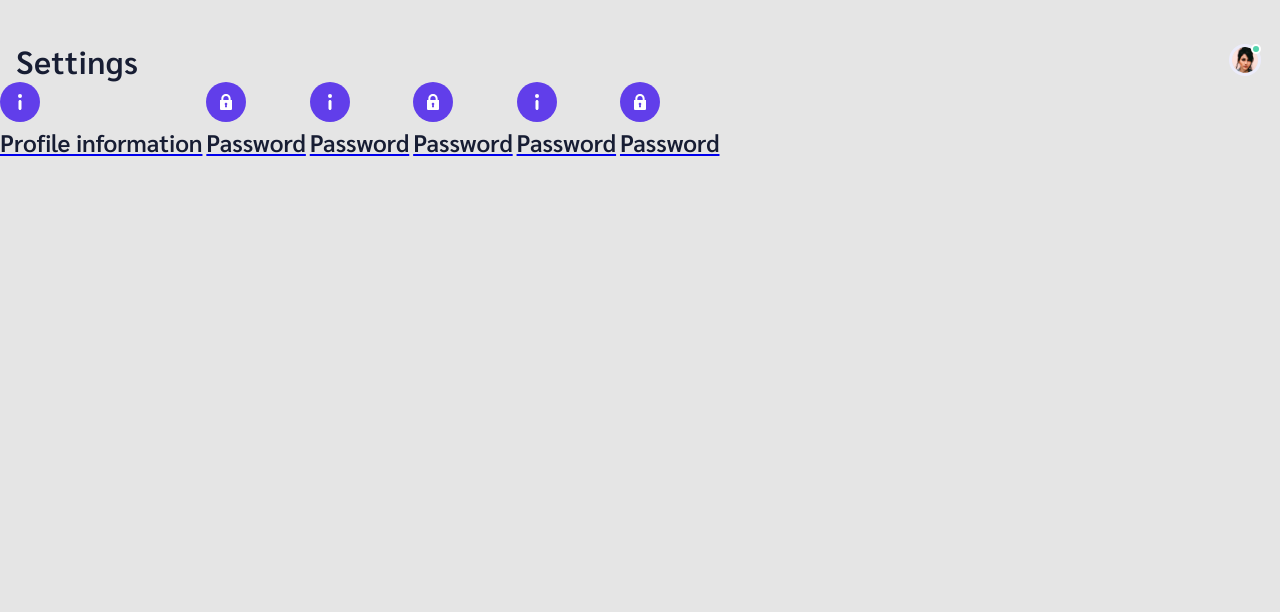
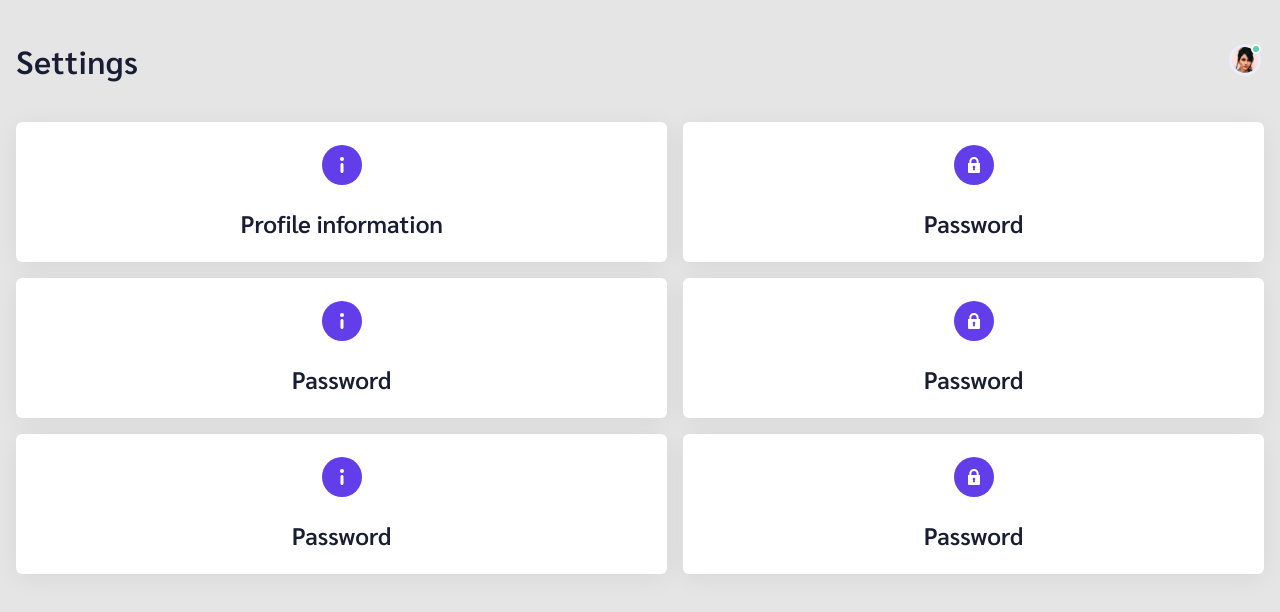
Before and after one commit to ViiAraujjooo/bank-interface, a website: page index.html in a window 1280 px wide. Drawn offline with nearby package versions, Linux system fonts and the light colour scheme; files that its build step writes are made by us from their sources.

Commit message:
style: adjustments on card component

```diff
--- a/assets/stylesheets/app.sass
+++ b/assets/stylesheets/app.sass
@@ -1,5 +1,6 @@
 @import 'base/_reset.sass'
 
 @import 'components/_avatar.sass'
+@import 'components/_card.sass'
 @import 'components/_header.sass'
 @import 'components/_title.sass'
--- /dev/null
+++ b/assets/stylesheets/components/_card.sass
@@ -0,0 +1,39 @@
+.section-settings
+  margin: 40px 16px 16px 16px
+  display: grid
+  grid-template-columns: auto auto
+  grid-column-gap: 16px
+  grid-row-gap: 16px
+
+.card
+  display: flex
+  flex-direction: column
+  justify-content: center
+  align-items: center
+  min-width: 164px
+  height: 140px
+  background-color: #fff
+  border-radius: 6px
+  box-shadow: 0 4px 26px rgba(0, 0, 0, 0.06)
+  padding: 16px
+  text-align: center
+  text-decoration: none
+  outline-width: 2px
+  outline-style: solid
+  outline-color: transparent
+  outline-offset: -20px
+
+  &:hover
+    box-shadow: 0 4px 26px rgba(97, 62, 234, 0.4)
+    transition-duration: 0.2s
+    transition-property: box-shadow, outline-color
+    transition-timing-function: ease-out
+
+  &:focus-visible
+    outline-color: #613EEA
+
+  &:active
+    box-shadow: 0 0 0 transparent
+
+  .card-image
+    margin-bottom: 22px
```
